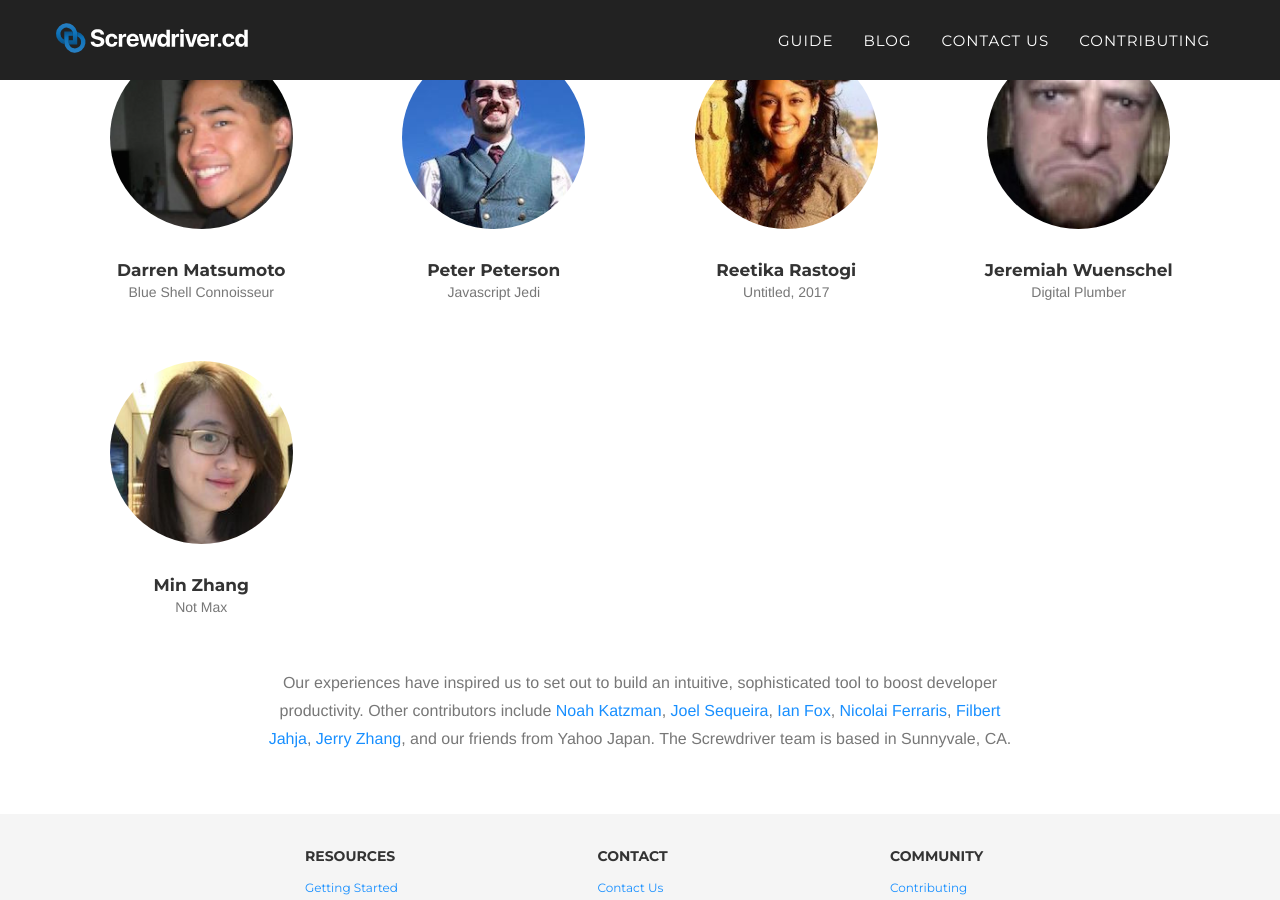
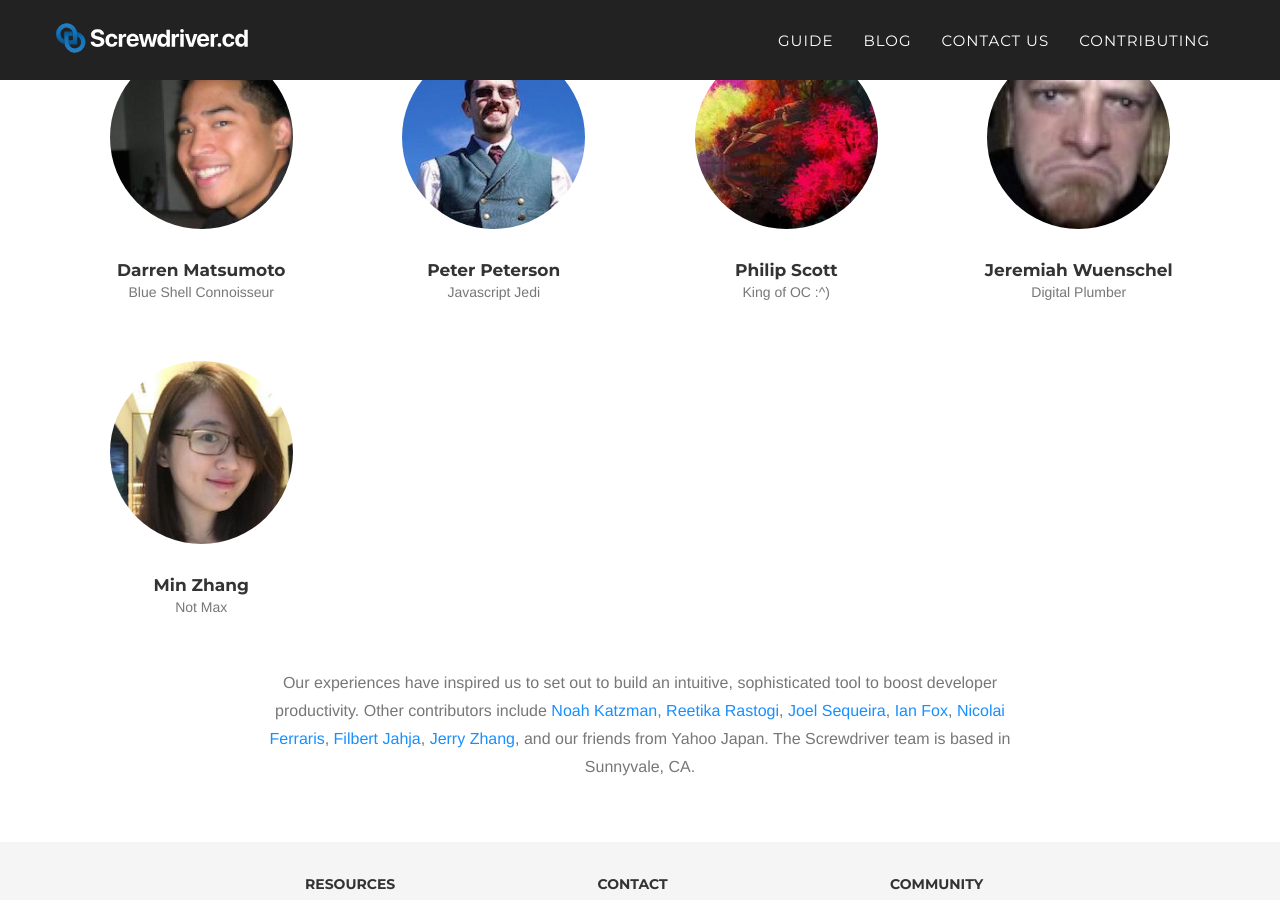
Before and after one commit to screwdriver-cd/homepage, a Jekyll site: the page built from index.md, in a window 1280 px wide and 900 px high, scrolled down 2419 px. Built offline with Jekyll 4.4.1, drawn with Linux system fonts in a browser that asks for light colours; some web fonts are replaced.

Commit message:
fix: Add Philip to homepage

```diff
--- a/_config.yml
+++ b/_config.yml
@@ -64,10 +64,10 @@
   position: Javascript Jedi
   github: https://github.com/petey
 
-- name: Reetika Rastogi
-  pic: r3rastogi
-  position: Untitled, 2017
-  github: https://github.com/r3rastogi
+- name: Philip Scott
+  pic: ScottyFillups
+  position: King of OC :^)
+  github: https://github.com/ScottyFillups
 
 - name: Jeremiah Wuenschel
   pic: jer
--- a/_includes/team.html
+++ b/_includes/team.html
@@ -21,7 +21,7 @@
             </div>
             <div class="row">
                 <div class="col-lg-8 col-lg-offset-2 text-center">
-                    <p class="large text-muted">Our experiences have inspired us to set out to build an intuitive, sophisticated tool to boost developer productivity. Other contributors include <a href="https://github.com/nkatzman">Noah Katzman</a>, <a href="https://github.com/joelseq">Joel Sequeira</a>, <a href="https://github.com/ian-fox">Ian Fox</a>, <a href="https://github.com/nicolaifsf">Nicolai Ferraris</a>, <a href="https://github.com/Filbird">Filbert Jahja</a>, <a href="https://github.com/jerryzhang222">Jerry Zhang</a>, and our friends from Yahoo Japan. The Screwdriver team is based in Sunnyvale, CA.</p>
+                    <p class="large text-muted">Our experiences have inspired us to set out to build an intuitive, sophisticated tool to boost developer productivity. Other contributors include <a href="https://github.com/nkatzman">Noah Katzman</a>, <a href="https://github.com/r3rastogi">Reetika Rastogi</a>, <a href="https://github.com/joelseq">Joel Sequeira</a>, <a href="https://github.com/ian-fox">Ian Fox</a>, <a href="https://github.com/nicolaifsf">Nicolai Ferraris</a>, <a href="https://github.com/Filbird">Filbert Jahja</a>, <a href="https://github.com/jerryzhang222">Jerry Zhang</a>, and our friends from Yahoo Japan. The Screwdriver team is based in Sunnyvale, CA.</p>
                 </div>
             </div>
         </div>
```
Also changed, not shown: img/team/ScottyFillups.jpg (added).
